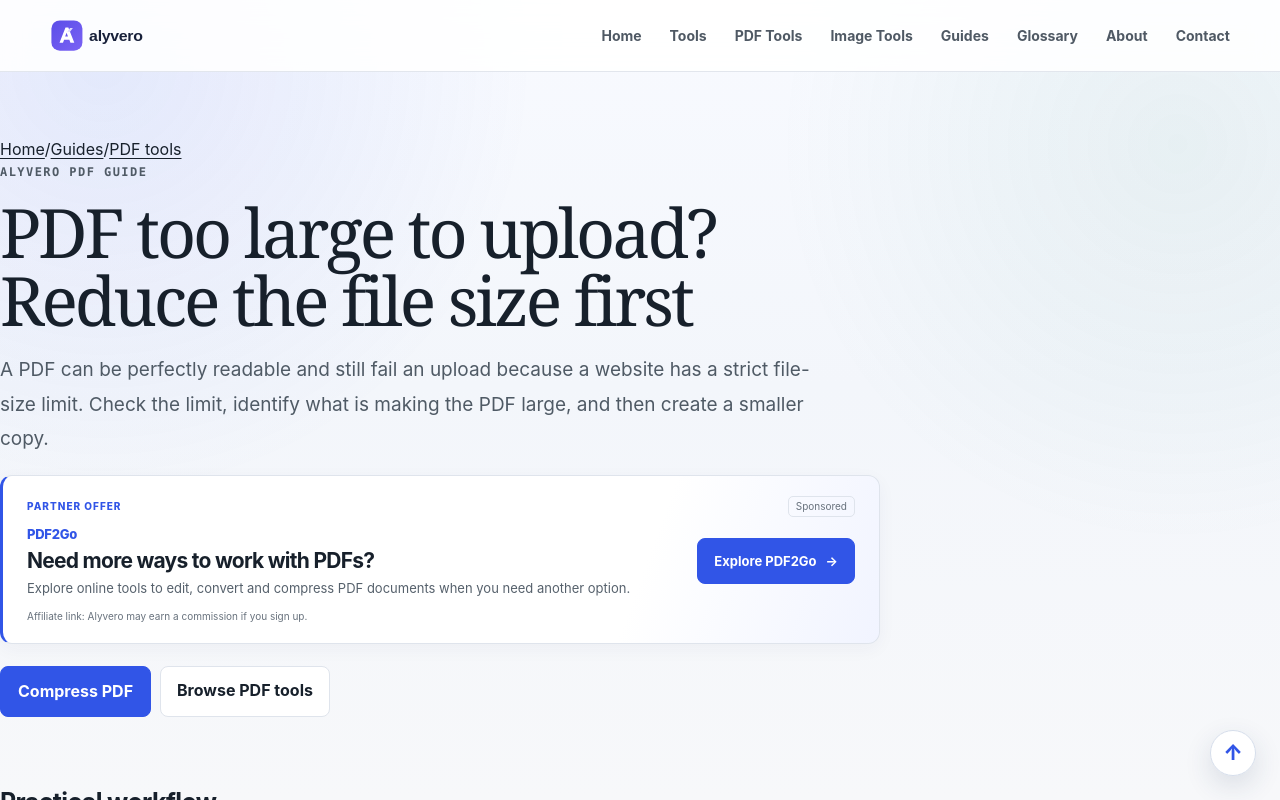
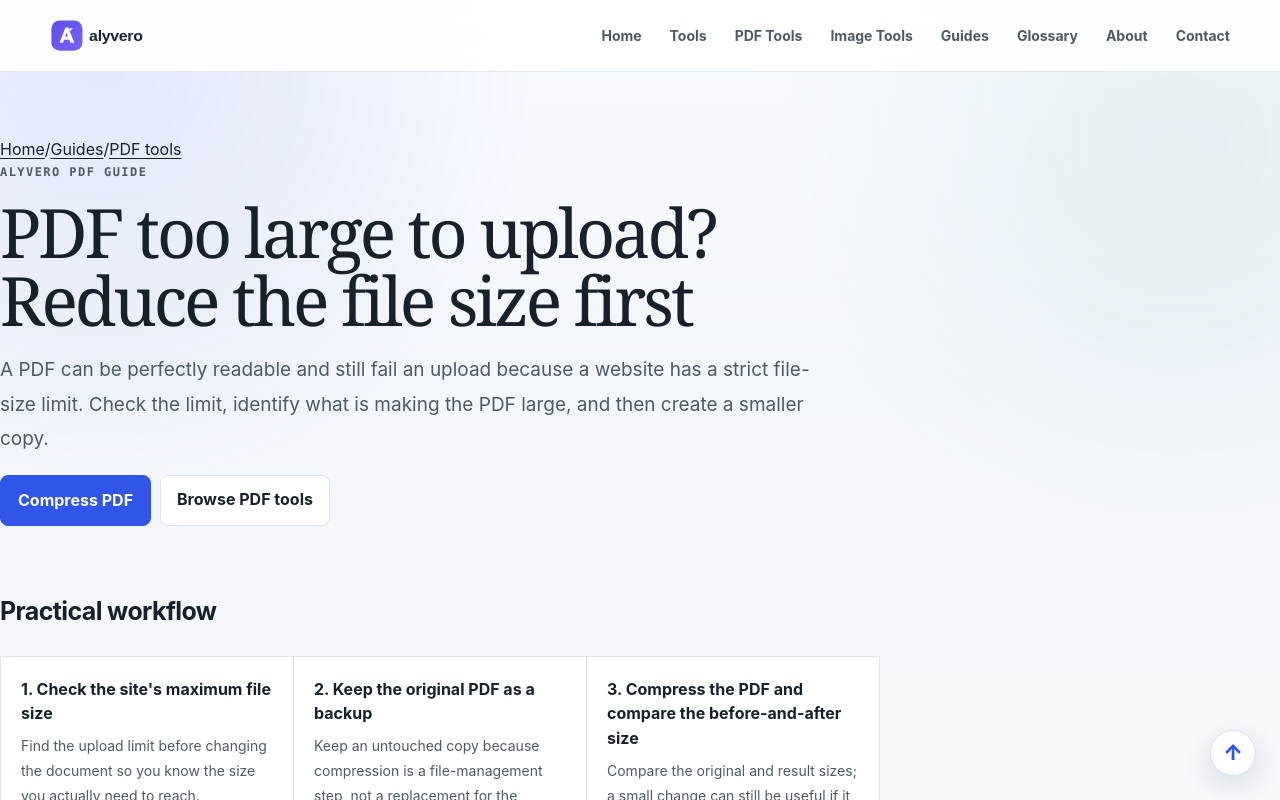
Before and after one commit to rindodi/alyvero, a Next.js app: page /pdf-too-large-to-upload in a window 1280 px wide. Shown: the top 800 px of the page. Built offline with nearby package versions, Linux system fonts and the light colour scheme.

Commit message:
Remove PDF2Go affiliate banner placement

```diff
--- a/components/SearchIntentPage.tsx
+++ b/components/SearchIntentPage.tsx
@@ -1,6 +1,5 @@
 import Link from "next/link";
 import type { PdfGuide } from "@/lib/compressPdfGuides";
-import PDF2GoAd from "@/components/PDF2GoAd";
 
 const stepNotes: Record<string, string[]> = {
   "pdf-too-large-to-upload": [
@@ -77,7 +76,6 @@ export default function SearchIntentPage({ guide }: { guide: PdfGuide }) {
       <p className="eyebrow">Alyvero PDF guide</p>
       <h1>{guide.title}</h1>
       <p className="lead">{guide.intro}</p>
-      <PDF2GoAd />
       <div className="actions">
         <Link className="primary" href="/compress-pdf">Compress PDF</Link>
         <Link className="secondary" href="/pdf-tools">Browse PDF tools</Link>
```
